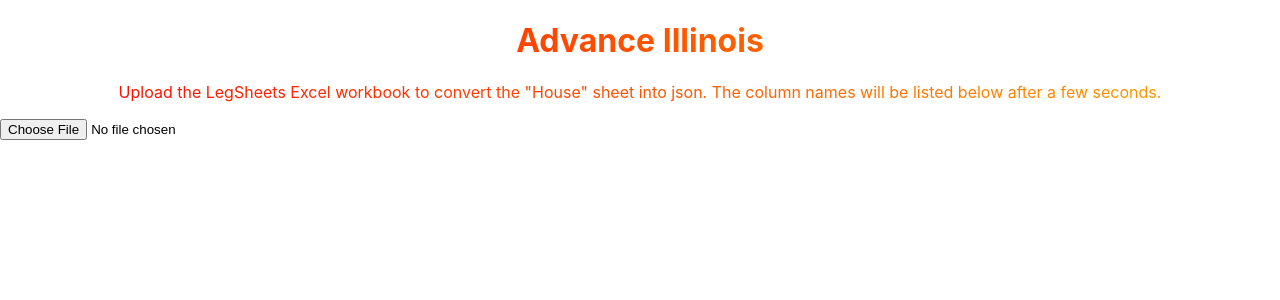
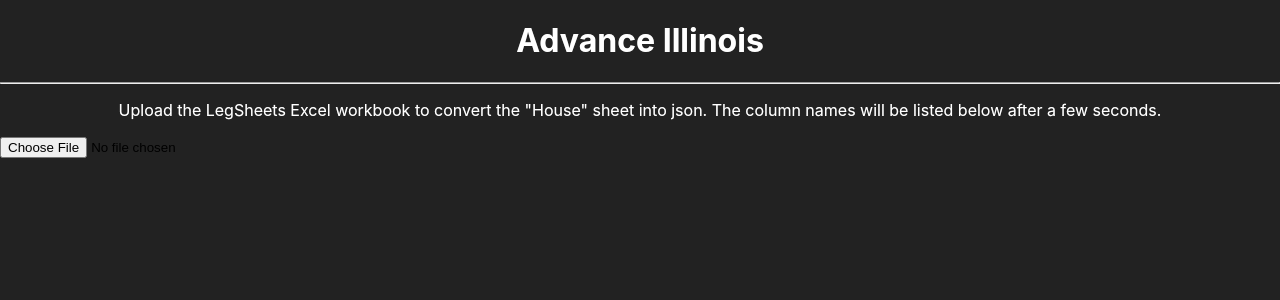
Before and after one commit to wzeng0/Advance-Illinois, a React (Create React App) app in the folder react-app/: page / in a window 1280 px wide. Shown: the top 300 px of the page. Built offline with nearby package versions, Linux system fonts and the light colour scheme.

Commit message:
initial changes, will do more tomorrow

```diff
--- a/react-app/src/App.css
+++ b/react-app/src/App.css
@@ -13,32 +13,34 @@
   }
 }
 
-
 h1 {
-    background: linear-gradient(to right, red, orange);
-    color: transparent;
+  background-color: gray;
+  color: white;
   -webkit-background-clip: text;
-    text-align: center
+  text-align: center;
 }
 
 p {
-    background: linear-gradient(to right, red, orange);
-    color: transparent;
+  background-color: gray;
+  color: white;
   -webkit-background-clip: text;
-    text-align: center
+  text-align: center;
 }
 
 .App-header {
-    background-color: #282c34;
+  background-color: #222;
   min-height: 100vh;
   display: flex;
   flex-direction: column;
   align-items: center;
   justify-content: center;
   font-size: calc(10px + 2vmin);
-    color: white;
+  color: rgb(72, 72, 72);
 }
 
+body {
+  background-color: #222;
+}
 .App-link {
   color: #61dafb;
 }
--- a/react-app/src/App.js
+++ b/react-app/src/App.js
@@ -50,6 +50,7 @@
   return (
     <div>
       <h1>Advance Illinois</h1>
+      <hr></hr>
       <p>Upload the LegSheets Excel workbook to convert the "House" sheet into json. The column names will be listed below after a few seconds.</p>
       <FileUpload onFileUpload={handleFileUpload} />
 
```
Lines whose indentation alone changed are shown as unchanged.
